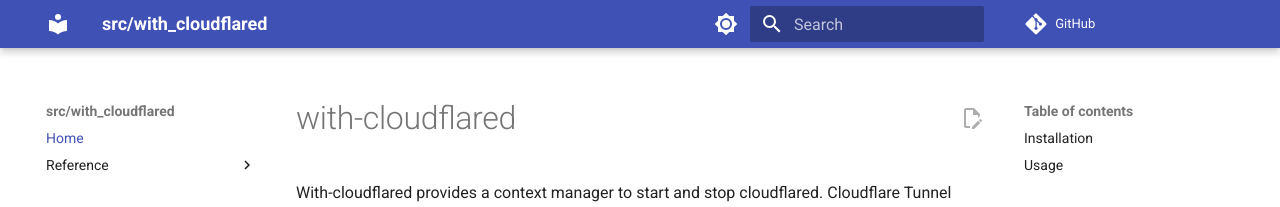
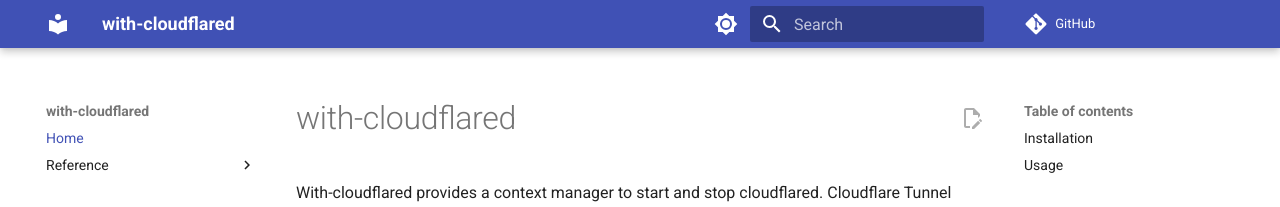
Before and after one commit to Wytamma/with-cloudflared, an MkDocs documentation site: the page built from docs/index.md, in a window 1280 px wide. Shown: the top 207 px of the page. Built offline with MkDocs 1.6.1 and Material for MkDocs 9.7.7, drawn with Linux system fonts in a browser that asks for light colours; comment, search, counter and statistics services are not loaded.

Commit message:
Update mkdocs.yml

```diff
--- a/mkdocs.yml
+++ b/mkdocs.yml
@@ -1,5 +1,5 @@
 
-site_name: src/with_cloudflared
+site_name: with-cloudflared
 repo_url: https://github.com/wytamma/with-cloudflared
 
 theme:
```
